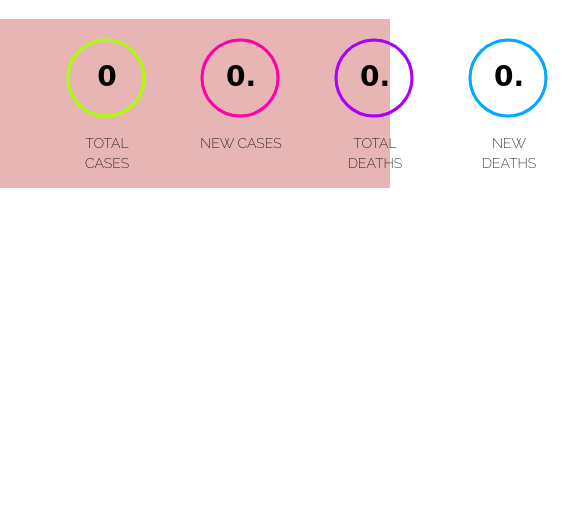
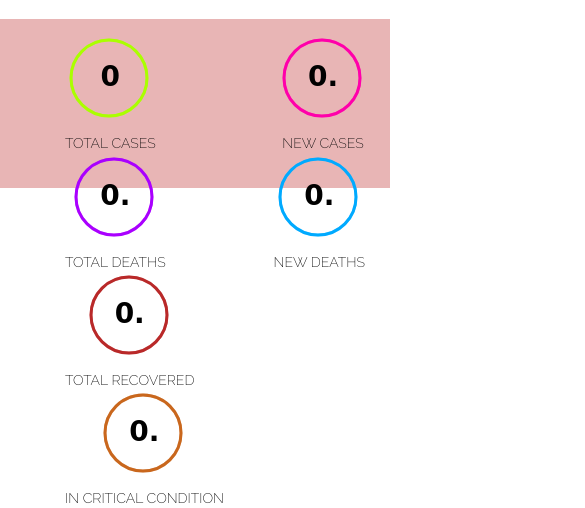
Before and after one commit to samertaha/covid19-tracker-app, a website with bundled scripts: page index.html in a window 390 px wide. Shown: the part 875-1383 px from the top of the page, 585 px wide, since content can reach past the window. Before the commit the page ends 1063 px from the top, so only its background shows below. Built offline with nearby package versions, Linux system fonts and the light colour scheme; a web font is replaced by a local one.

```diff
--- a/stylesheets/styles.css
+++ b/stylesheets/styles.css
@@ -16,7 +16,17 @@
   align-items: center;
   text-align: center;
 }
+.display-container {
+  height: 100%;
+  display: flex;
+  flex-wrap: nowrap;
+  flex-direction: row;
+  justify-content: space-between;
+  align-items: center;
+  text-align: center;
+}
 @media (max-width: 768px) {
+  .display-container,
   .rowContainer {
     flex-wrap: wrap;
   }
```
Also changed, not shown: README.md.
